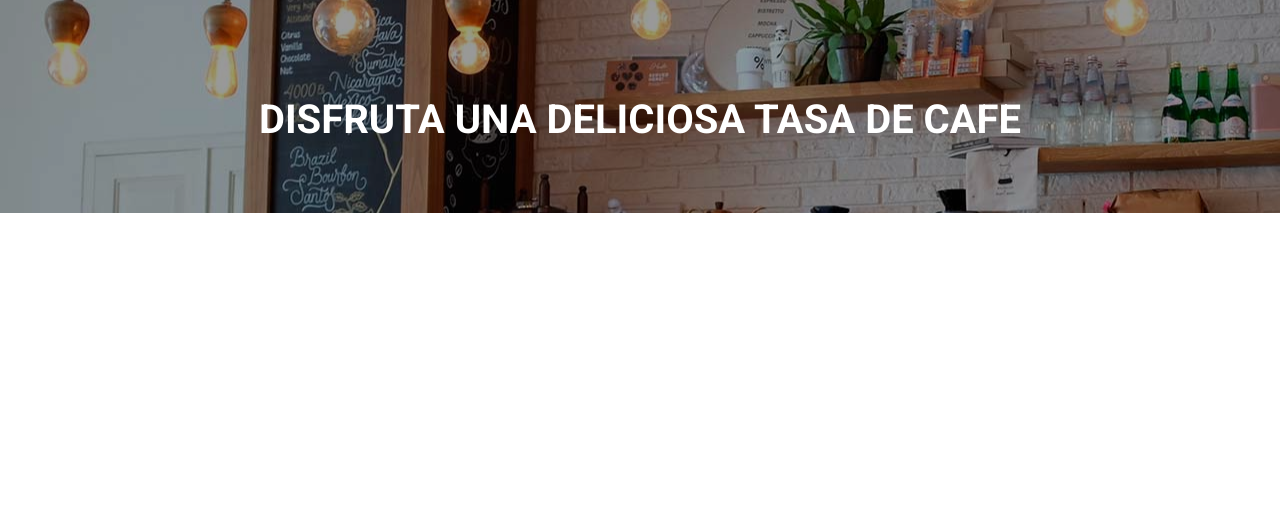
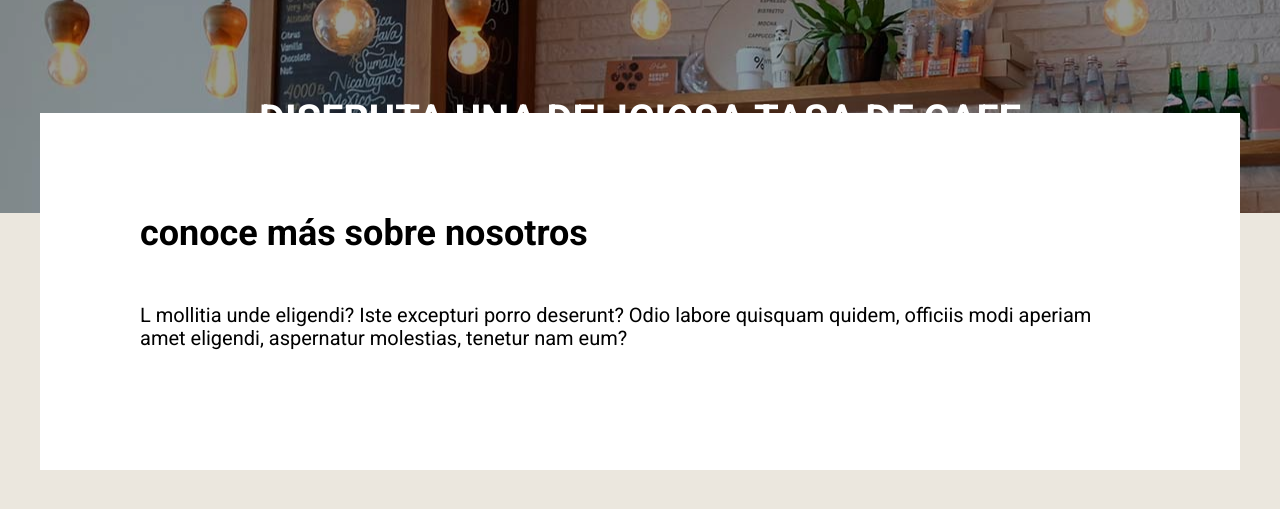
Before and after one commit to SebastianCastilloDev/gulpsass-cafeteria, a website: page index.html in a window 1280 px wide. Shown: the part 227-736 px from the top of the page. Drawn offline with Linux system fonts and the light colour scheme; files whose address does not match are found by name.

Commit message:
css al contenido principal

```diff
--- a/index.html
+++ b/index.html
@@ -30,5 +30,9 @@
             </div>
         </div>
     </header>
+    <main class="contenedor contenido-principal">
+        <h2><span>conoce más</span> sobre nosotros</h2>
+        <p>L mollitia unde eligendi? Iste excepturi porro deserunt? Odio labore quisquam quidem, officiis modi aperiam amet eligendi, aspernatur molestias, tenetur nam eum?</p>
+    </main>
 </body>
 </html>
--- a/src/scss/app.scss
+++ b/src/scss/app.scss
@@ -1,2 +1,3 @@
 @use 'base';
 @use 'header';
+@use 'inicio'
--- a/src/scss/base/_globales.scss
+++ b/src/scss/base/_globales.scss
@@ -12,6 +12,7 @@ html {
 body{
     font-family: v.$fuente_principal;
     font-size: 1.6rem;
+    background-color: v.$cafeClaro;
 }
 
 p{
--- /dev/null
+++ b/src/scss/inicio/_contenido.scss
@@ -0,0 +1,12 @@
+@use 'base/variables' as v;
+@use 'base/mixins' as m;
+
+.contenido-principal {
+    background-color: v.$blanco;
+    padding: 2rem;
+    @include m.tablet {
+        padding: 10rem;
+        margin-top: -10rem;
+        position: relative;
+    }
+}
--- /dev/null
+++ b/src/scss/inicio/_index.scss
@@ -0,0 +1 @@
+@forward 'contenido';
```
Also changed, not shown: build/css/app.css.
